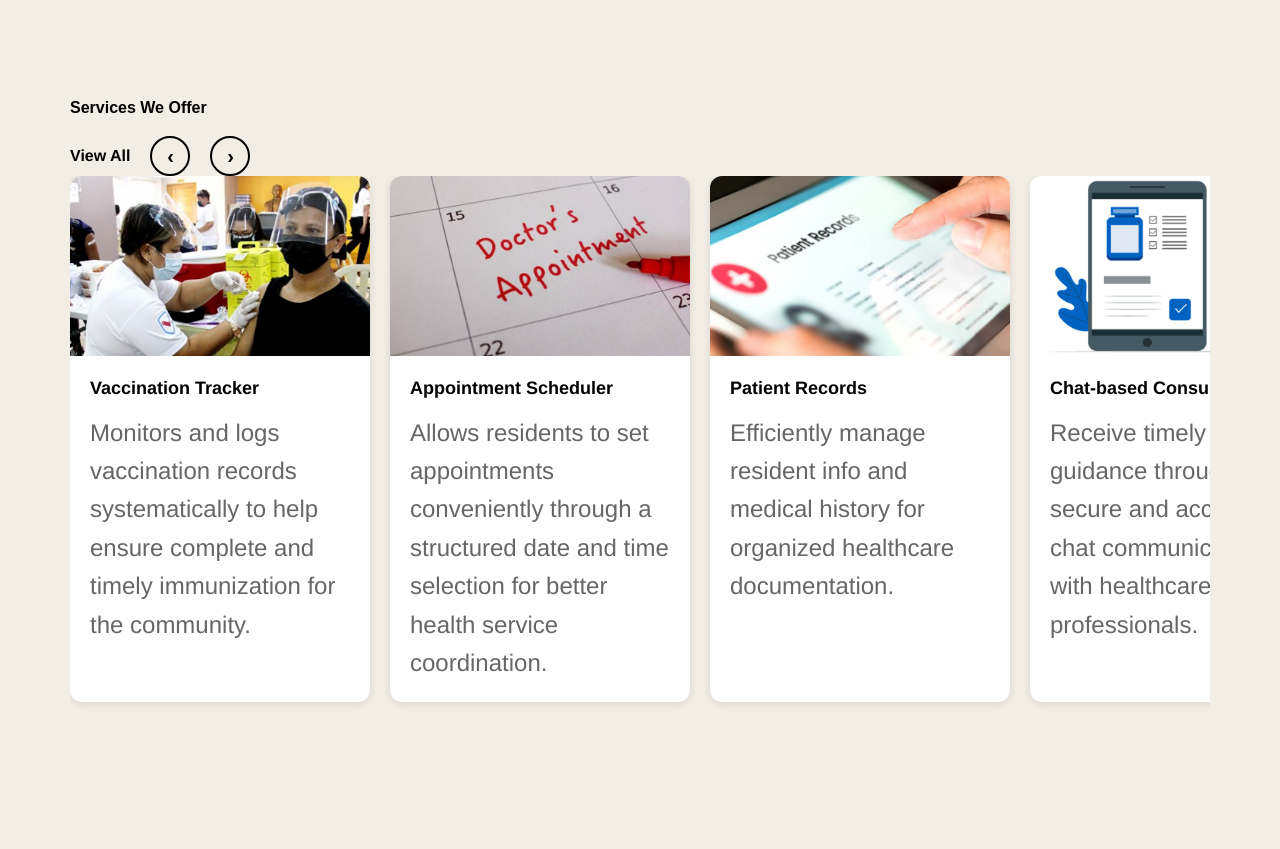
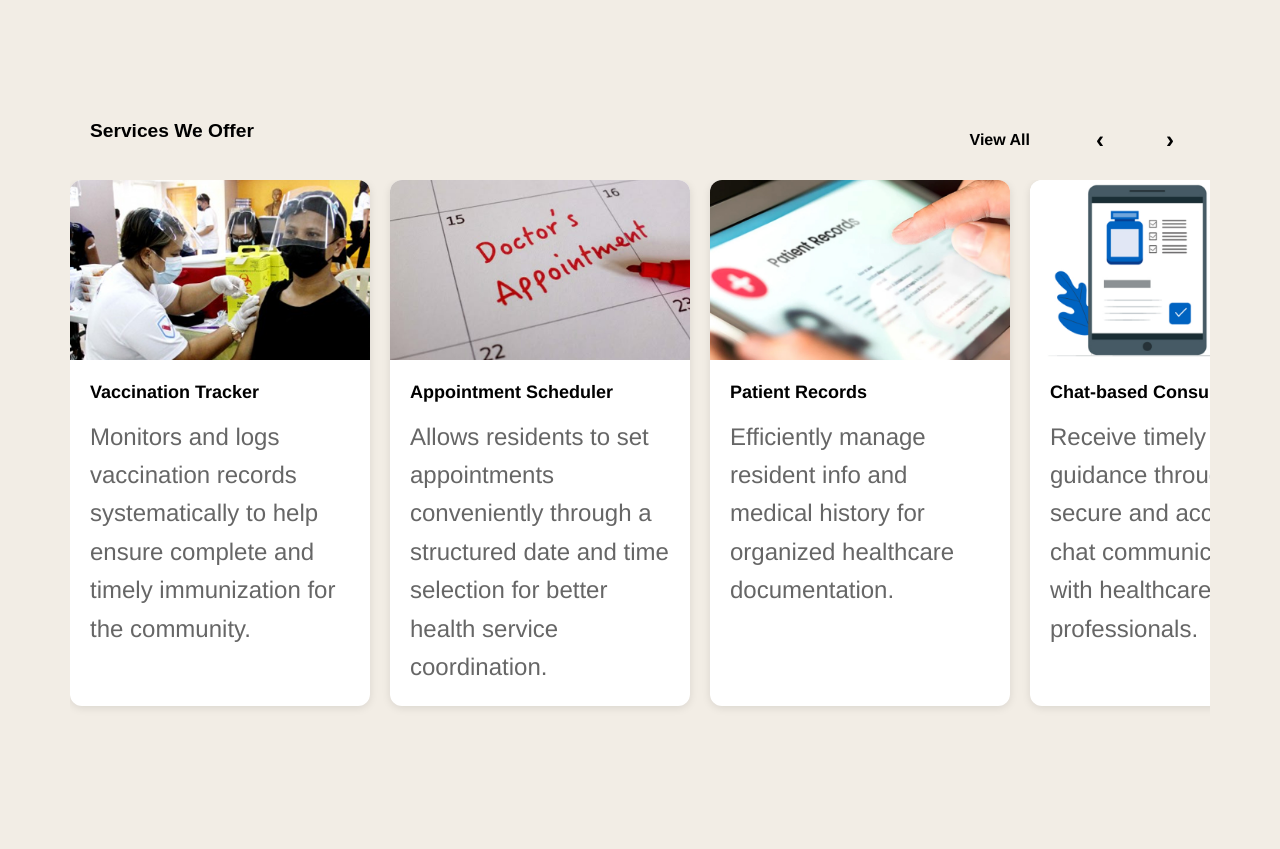
Before and after one commit to gianan-j/Alagang_qc, a website: page index.html in a window 1280 px wide. Shown: the part 2433-3282 px from the top of the page. Drawn offline with nearby package versions, Linux system fonts and the light colour scheme.

Commit message:
Modified files

```diff
--- a/index.html
+++ b/index.html
@@ -129,7 +129,7 @@
         <div class="services-header">
           <h2 class="services-title">Services We Offer</h2>
           <div class="services-controls">
-            <a href="#" class="view-all-link">View All</a>
+            <a href="services.html" class="view-all-link">View All</a>
             <button class="scroll-button scroll-left" onclick="scrollServices('left')">
               <span>‹</span>
             </button>
--- /dev/null
+++ b/public/style.css
@@ -0,0 +1,33 @@
+.services-header {
+  display: flex; /* Use flexbox for horizontal alignment */
+  align-items: center; /* Center items vertically */
+  justify-content: space-between; /* Space between elements */
+  padding: 20px; /* Balanced padding around the header */
+}
+
+.services-title {
+  font-weight: bold; /* Bold heading */
+  color: black; /* Black text color */
+  margin: 0; /* Remove default margin */
+}
+
+.services-controls {
+  display: flex; /* Use flexbox for controls */
+  align-items: center; /* Center items vertically */
+}
+
+.view-all-link {
+  margin-right: 20px; /* Space between "View All" and buttons */
+  color: black; /* Black text color */
+  text-decoration: none; /* Remove underline */
+  font-weight: normal; /* Normal font weight */
+}
+
+.scroll-button {
+  background: none; /* Remove default button background */
+  border: none; /* Remove default button border */
+  cursor: pointer; /* Change cursor to pointer */
+  font-size: 24px; /* Increase font size for arrows */
+  color: black; /* Black color for arrows */
+  margin-left: 10px; /* Space between buttons */
+}
--- a/style.css
+++ b/style.css
@@ -605,6 +605,10 @@ body {
   margin-top: 100px; /* 100px spacing below Vision Mission section */
   padding: 20px; /* Balanced padding around the section */
   font-family: 'Arial', sans-serif; /* Clean, sans-serif font */
+}
+
+.services-title{
+  font-size: larger;
 }
 
 .services-section h2 {
@@ -1380,3 +1384,37 @@ body {
 .dropdown-select option {
   padding: 10px; /* Padding for options */
 }
+
+.services-header {
+  display: flex; /* Use flexbox for horizontal alignment */
+  align-items: center; /* Center items vertically */
+  justify-content: space-between; /* Space between elements */
+  padding: 20px; /* Balanced padding around the header */
+}
+
+.services-title {
+  font-weight: bold; /* Bold heading */
+  color: black; /* Black text color */
+  margin: 0; /* Remove default margin */
+}
+
+.services-controls {
+  display: flex; /* Use flexbox for controls */
+  align-items: center; /* Center items vertically */
+}
+
+.view-all-link {
+  margin-right: 20px; /* Space between "View All" and buttons */
+  color: black; /* Black text color */
+  text-decoration: none; /* Remove underline */
+  font-weight: bold; /* Normal font weight */
+}
+
+.scroll-button {
+  background: none; /* Remove default button background */
+  border: none; /* Remove default button border */
+  cursor: pointer; /* Change cursor to pointer */
+  font-size: 24px; /* Increase font size for arrows */
+  color: black; /* Black color for arrows */
+  margin-left: 10px; /* Space between buttons */
+}
```
